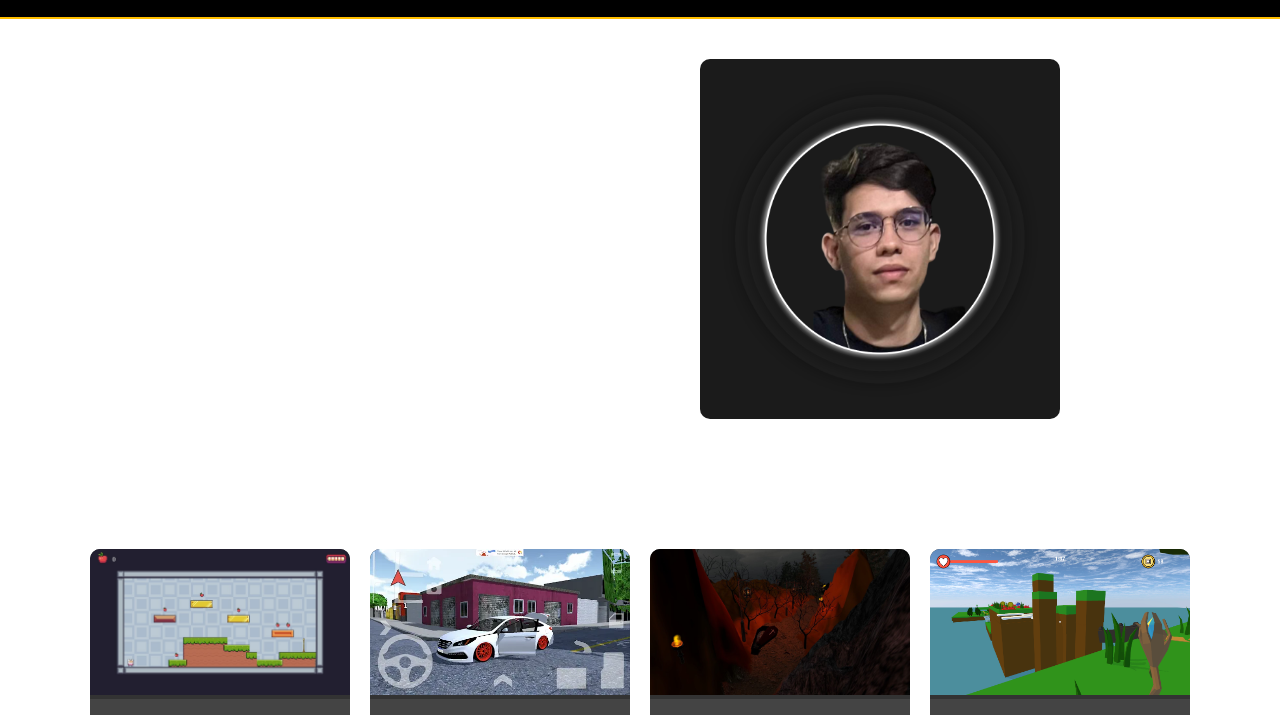
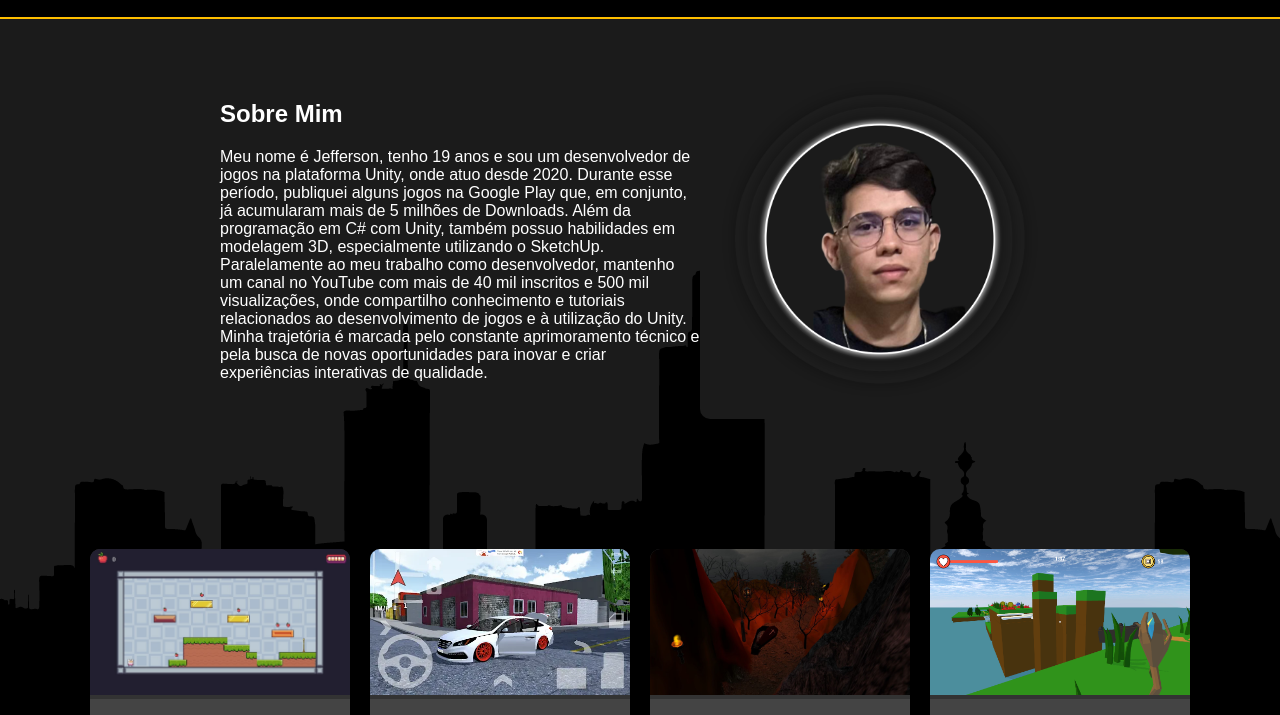
Before and after one commit to JeffersonAlbuquerque/NaticMobile, a plain HTML site: page index.html in a window 1280 px wide. Shown: the part 77-792 px from the top of the page. Drawn offline with Linux system fonts and the light colour scheme; the site is published under a folder, as on GitHub Pages, so addresses that start at the root find nothing.

Commit message:
Update style.css

```diff
--- a/style.css
+++ b/style.css
@@ -2,7 +2,7 @@
 body {
 margin: 0;
 padding: 0;
-background-image: url(/Assets/backgroundImage.png);
+background-image: url('./Assets/backgroundImage.png');
 color: white;
 font-family: Arial, sans-serif;
 }
```
